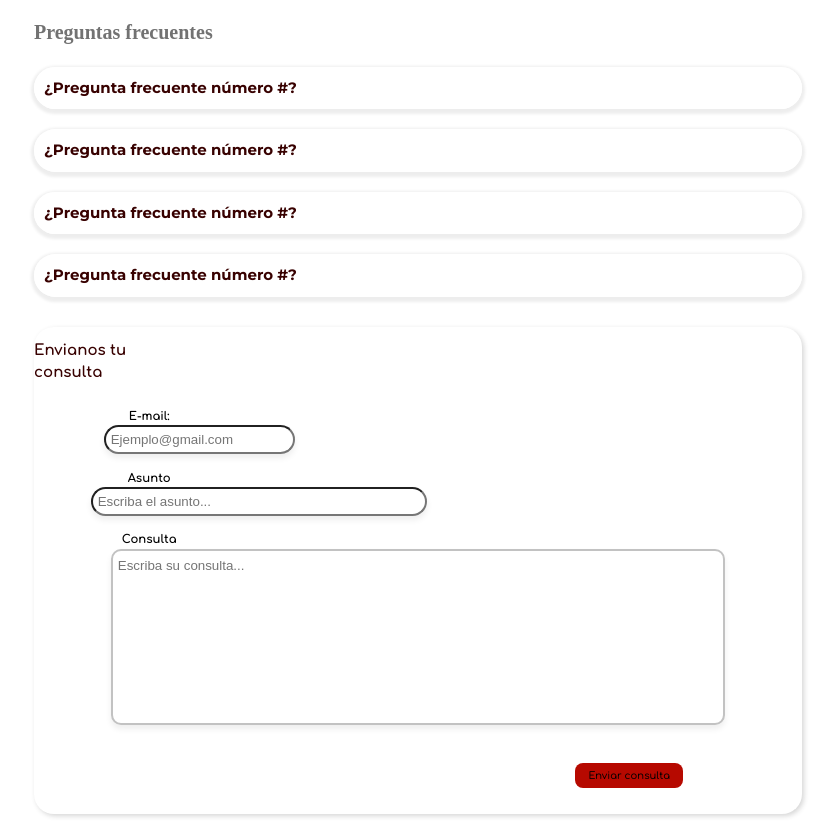
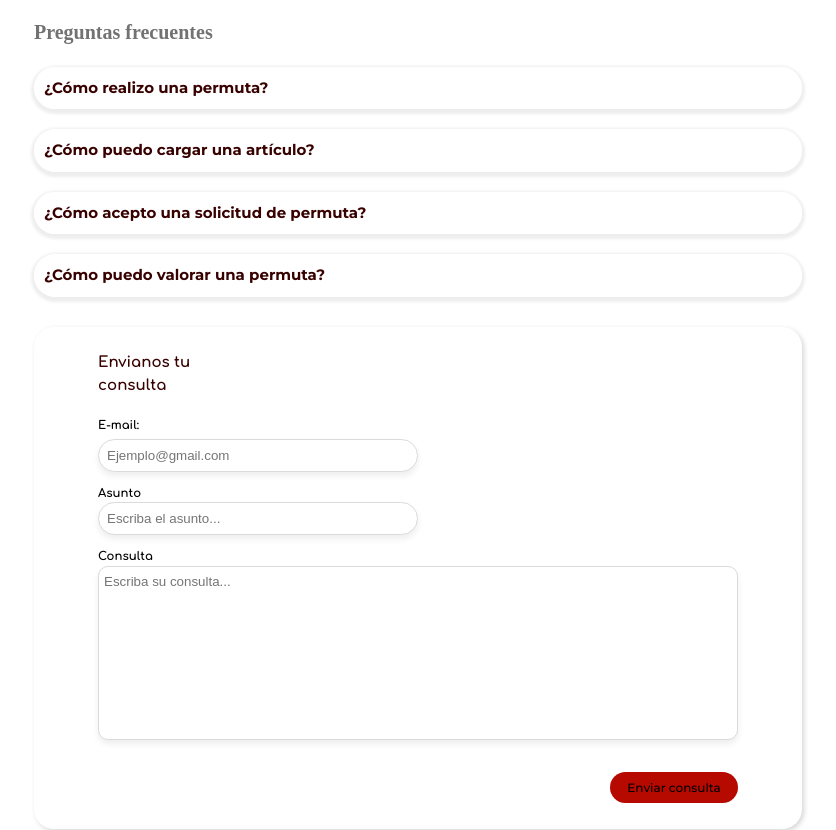
Before and after one commit to TomasUllua12/SwapDeal, a React (Vite) app in the folder client/: page /Ayuda in a window 1280 px wide. Shown: the part 360-1190 px from the top of the page, without its empty margins (222-1058 px from the left). Built offline with nearby package versions, Linux system fonts and the light colour scheme.

Commit message:
Correcciones Ayuda

```diff
--- a/client/src/components/Preguntas.css
+++ b/client/src/components/Preguntas.css
@@ -33,7 +33,7 @@
   font-weight: 700;
 }
 
-.content {
+.contenido {
   font-size: 1.2rem;
   font-family: "Montserrat";
   font-weight: 500;
@@ -44,11 +44,7 @@
   text-align: left; /* Asegura que el texto esté alineado a la izquierda */
 }
 
-.content.expanded {
-  margin: 10px;
+.contenido.expanded {
+  padding: 10px;
   max-height: 500px; /* Ajusta según el contenido que tengas */
 }
-
-.content.collapsed {
-  max-height: 0;
-}
--- a/client/src/components/Preguntas.jsx
+++ b/client/src/components/Preguntas.jsx
@@ -2,7 +2,7 @@ import React, { useState } from "react";
 import { Link } from "react-router-dom";
 import "./Preguntas.css";
 
-export function MostrarPreguntas({ children }) {
+export function MostrarPreguntas({ children, pregunta, respuesta}) {
   const [isExpanded, setIsExpanded] = useState(false);
 
   const toggleExpand = () => {
@@ -14,12 +14,12 @@ export function MostrarPreguntas({ children }) {
       <div className="pregunta-expandable-container">
         <div className="header" onClick={toggleExpand}>
           <h2>
-            ¿Pregunta frecuente número #?
+            {pregunta}
           </h2>
         </div>
-        <div className={`content ${isExpanded ? "expanded" : "collapsed"}`}>
+        <div className={`contenido ${isExpanded ? "expanded" : "collapsed"}`}>
           <p>
-            <b>Nueva solicitud</b> de permuta por parte de: <b>Simon Feeney</b>
+            {respuesta}
           </p>
         </div>
       </div>
--- a/client/src/views/Ayuda.css
+++ b/client/src/views/Ayuda.css
@@ -59,16 +59,11 @@
   margin: 0 auto;
   display: flex;
   border-radius: 20px;
-  justify-content: left;
-  align-items: center;
   margin-top: 30px;
   display: flex;
   flex-direction: column;
-  justify-content: center;
-  align-items: center;
   box-shadow: 2px 2px 5px #3333;
-  padding-top: 1%;
-  padding-bottom: 2%;
+  padding: 2% 5%;
 }
 
 .consul {
@@ -85,11 +80,13 @@
 
 .inpu-mail {
   background-color: #fff;
-  margin-right: 57%;
+  margin-top: 5px;
   border-radius: 20px;
-  padding: 5px;
+  border: solid 1px #dbdbdb;
+  padding: 8px;
   box-shadow: 0 4px 6px 0 hsla(0, 0%, 0%, 0.07);
   color: #000000;
+  width: 50%;
 }
 
 .asunto {
@@ -100,12 +97,13 @@
 
 .inpu-asunto {
   background-color: #fff;
-  margin-right: 41.5%;
   border-radius: 20px;
-  padding: 5px;
+  padding: 8px;
   box-shadow: 0 4px 6px 0 hsla(0, 0%, 0%, 0.07);
   color: #000000;
   padding-right: 150px;
+  border: solid 1px #dbdbdb;
+  width: 50%;
 }
 
 .ti-consul {
@@ -117,9 +115,9 @@
 .inpu-consul {
   background-color: #fff;
   margin: 0 auto;
-  width: 80%;
+  width: 100%;
   border-radius: 10px;
-  border: solid #c2c2c2 2px;
+  border: solid 1px #dbdbdb;
   padding: 5px;
   box-shadow: 0 4px 6px 0 hsla(0, 0%, 0%, 0.07);
   color: #000000;
@@ -128,7 +126,16 @@
 }
 
 .enviar {
+  font-family: "Montserrat";
+  font-weight: 500;
+  font-size: 1.2rem;
   margin-top: 5%;
+  border-radius: 20px;
   background-color: #b60900;
-  margin-left: 55%;
+  margin-left: 80%;
+  transition: transform 0.3s ease, color 0.3s ease;
 }
+.enviar:hover {
+  transform: scale(1.05);
+  background-color: #ca3028;
+}
--- a/client/src/views/Ayuda.jsx
+++ b/client/src/views/Ayuda.jsx
@@ -19,17 +19,33 @@ export function Ayuda(props) {
         <section className="ayuda-preguntas-frecuentes">
           <h2 className="preguntas--h2">Preguntas frecuentes</h2>
           <div className="preguntas-frecuentes">
-            <MostrarPreguntas/>
-            <MostrarPreguntas/>
-            <MostrarPreguntas/>
-            <MostrarPreguntas/>
+            <MostrarPreguntas
+              pregunta="¿Cómo realizo una permuta?"
+              respuesta="Se debe seleccionar un articulo..."
+            />
+            <MostrarPreguntas
+              pregunta="¿Cómo puedo cargar una artículo?"
+              respuesta="Se debe seleccionar un articulo..."
+            />
+            <MostrarPreguntas
+              pregunta="¿Cómo acepto una solicitud de permuta?"
+              respuesta="Se debe seleccionar un articulo..."
+            />
+            <MostrarPreguntas
+              pregunta="¿Cómo puedo valorar una permuta?"
+              respuesta="Se debe seleccionar un articulo..."
+            />
           </div>
         </section>
 
         <div className="enviar-consulta">
           <h2 className="consul">Envianos tu consulta</h2>
+          <div className="contenedor-enviar-consulta">
             <h3 className="email">E-mail:</h3>
-          <input placeholder="Ejemplo@gmail.com" className="inpu-mail"></input>
+            <input
+              placeholder="Ejemplo@gmail.com"
+              className="inpu-mail"
+            ></input>
             <h3 className="asunto">Asunto</h3>
             <input
               placeholder="Escriba el asunto..."
@@ -40,6 +56,7 @@ export function Ayuda(props) {
               placeholder="Escriba su consulta..."
               className="inpu-consul"
             ></input>
+          </div>
           <button type="submit" className="enviar">
             Enviar consulta
           </button>
```
Lines whose indentation alone changed are shown as unchanged.
